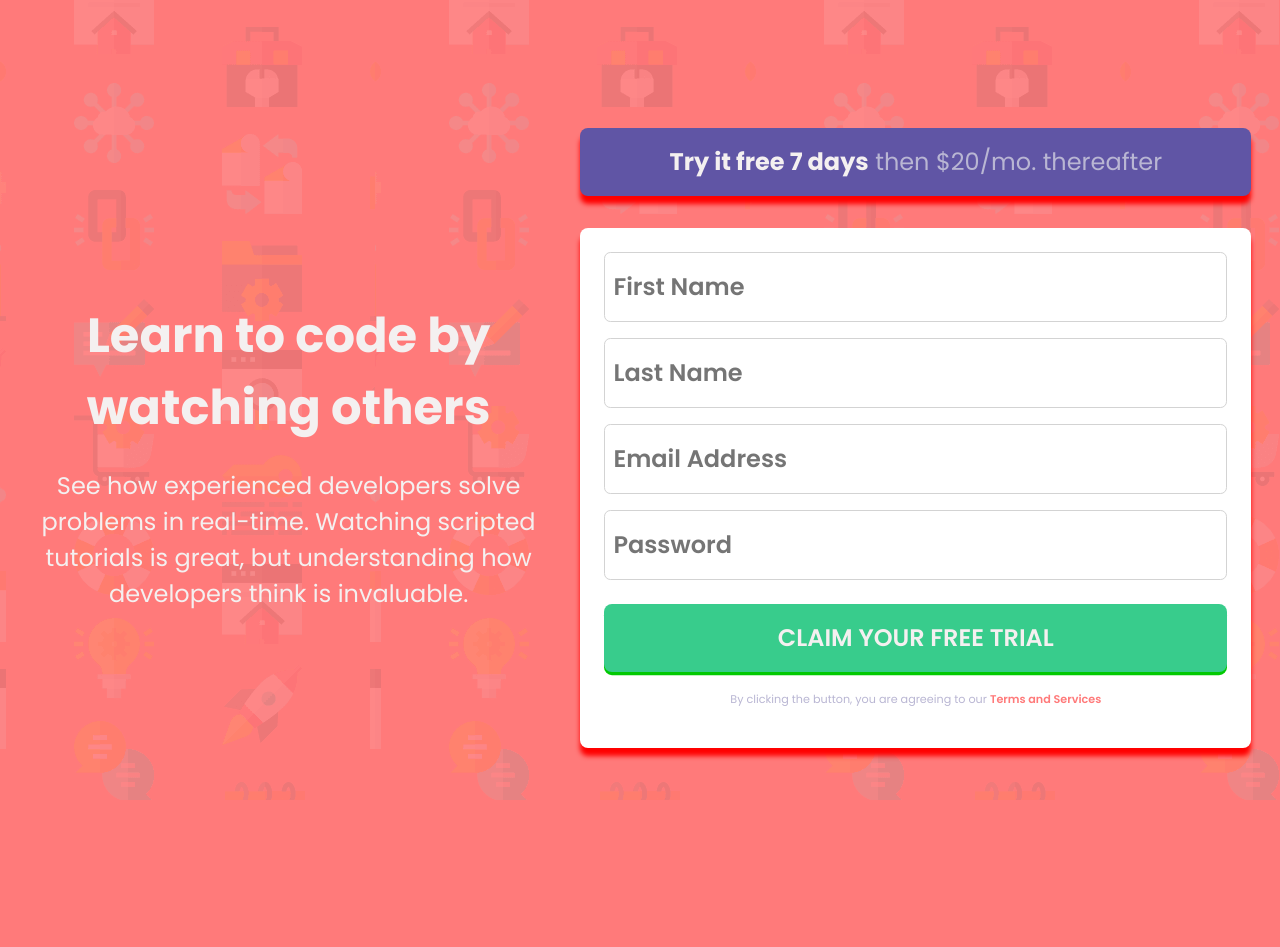
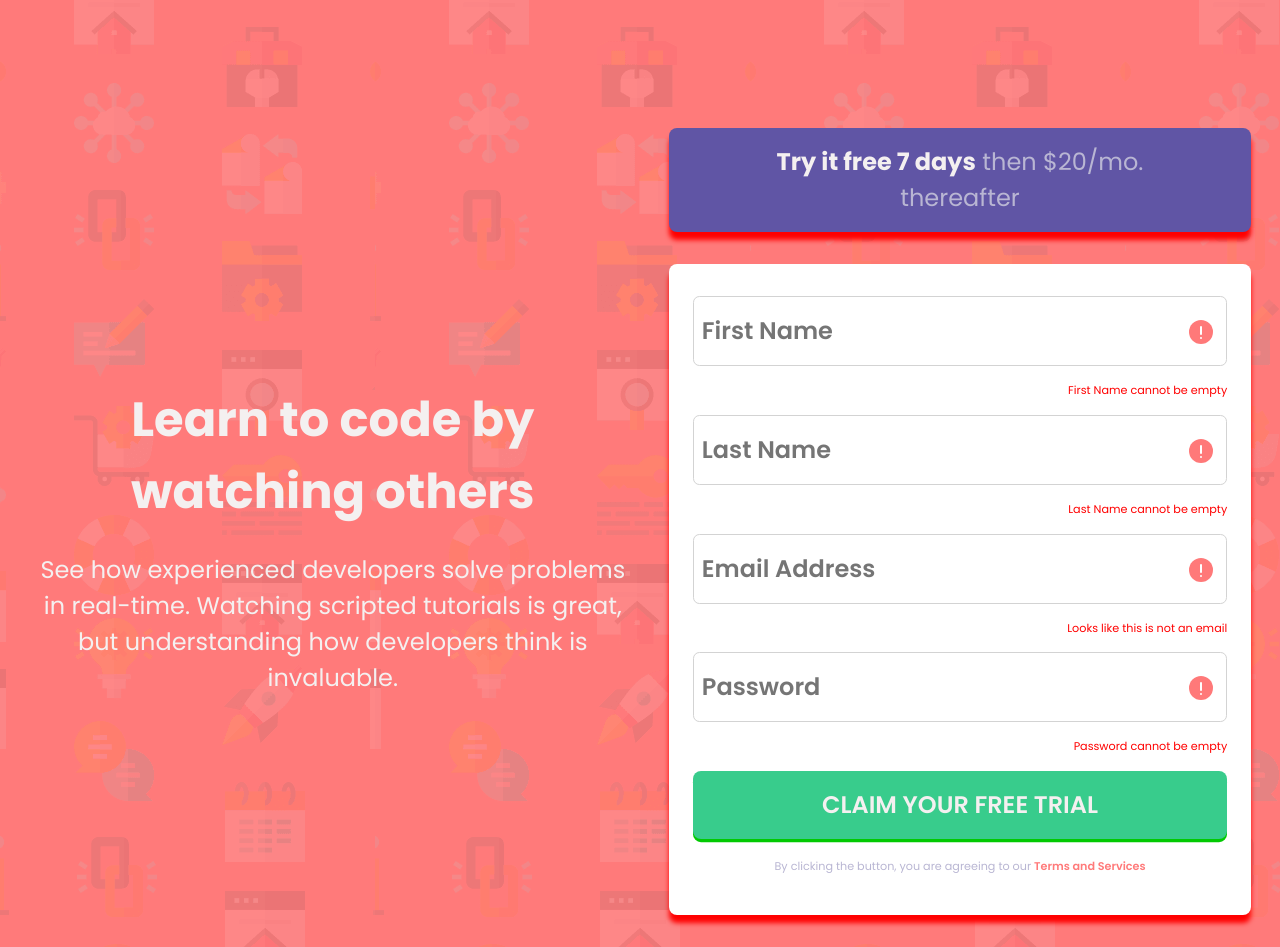
Before and after one commit to sclingan/intro-component, a React (Vite) app: page / in a window 1280 px wide. Before the commit the page ends 800 px from the top, so only its background shows below. Built offline with nearby package versions, Linux system fonts and the light colour scheme.

Commit message:
Adding error messages and icons

```diff
--- a/src/App.css
+++ b/src/App.css
@@ -43,6 +43,7 @@ p, h1, h2, h3, h4, h5, h6 {
 
 /* TODO:
     fix button/div issue, can't have active states on a div
+    fix icon error placement, not responsive
 */
 body {
   background-image: url("../public/images/bg-intro-mobile.png");
@@ -111,9 +112,13 @@ input {
   min-width: 100%;
   border: 0.1px solid lightgray;
   border-radius: 0.4rem;
-  margin-block: 0.5rem;
+  margin-block: 1rem;
   color: hsl(0, 100%, 74%);
   font-weight: 500;
+}
+
+.input_wrapper {
+  position: relative;
 }
 
 .sr-hidden {
@@ -131,6 +136,19 @@ input {
 
 ::placeholder {
   font-weight: 600;
+}
+
+.error {
+  font-size: 0.7rem;
+  color: red;
+  padding: 0;
+  text-align: right;
+}
+
+.error_icon {
+  position: absolute;
+  top: 2.5rem;
+  left: 31rem;
 }
 
 .submit {
--- a/src/App.scss
+++ b/src/App.scss
@@ -16,6 +16,7 @@ $fw-700: 700;
 
 /* TODO:
     fix button/div issue, can't have active states on a div
+    fix icon error placement, not responsive
 */
 
 body {
@@ -85,9 +86,13 @@ input {
     min-width: 100%;
     border: 0.1px solid lightgray;
     border-radius: 0.4rem;
-    margin-block: 0.5rem;
+    margin-block: 1rem;
     color: $primary-red;
     font-weight: $fw-500;
+}
+
+.input_wrapper {
+    position: relative;
 }
 
 .sr-hidden {
@@ -101,7 +106,19 @@ input {
 
 ::placeholder {
     font-weight: $fw-600;
+}
 
+.error {
+    font-size: 0.7rem;
+    color: red;
+    padding: 0;
+    text-align: right;
+}
+
+.error_icon {
+    position: absolute;
+    top: 2.5rem;
+    left: 31rem;
 }
 
 .submit {
--- a/src/form.tsx
+++ b/src/form.tsx
@@ -1,18 +1,34 @@
 import trialSubmit from './submit'
+import error from '../public/images/icon-error.svg'
 function Form() {
 
     return (
       <div className="form">
         <form>
           <label htmlFor='firstName' aria-label="first_name" className="sr-hidden">First Name</label>
+          <div className='input_wrapper'>
           <input id='first_name' type='text' placeholder="First Name" aria-required="true" required></input>
+          <img src={error} alt="" className='error_icon'></img>
+          </div>
+          <p className='error'>First Name cannot be empty</p>
           <label htmlFor='lastName' aria-label="last_name" className="sr-hidden">Last Name</label>
+          <div className='input_wrapper'>
           <input id='last_name' type='text' placeholder="Last Name" aria-required="true" required></input>
+          <img src={error} alt="" className='error_icon'></img>
+          </div>
+          <p className='error'>Last Name cannot be empty</p>
           <label htmlFor='Email' aria-label="email_address" className="sr-hidden">Email Address</label>
+          <div className='input_wrapper'>
           <input id='email_address' type='email' placeholder="Email Address" aria-required="true" required></input>
+          <img src={error} alt="" className='error_icon'></img>
+          </div>
+          <p className='error'>Looks like this is not an email</p>
           <label htmlFor='Password' aria-label="password" className="sr-hidden">Password</label>
+          <div className='input_wrapper'>
           <input id='password' type='password' placeholder="Password" aria-required="true" required></input>
-
+          <img src={error} alt="" className='error_icon'></img>
+          </div>
+          <p className='error'>Password cannot be empty</p>
           <button className='submit' type='submit' onClick={trialSubmit}>Claim your free trial</button>
           <p className="p_terms">By clicking the button, you are agreeing to our <span className="span_terms">Terms and Services</span></p>
         </form>
```
Also changed, not shown: 1 other file (tests, documents, lock files or other folders).
